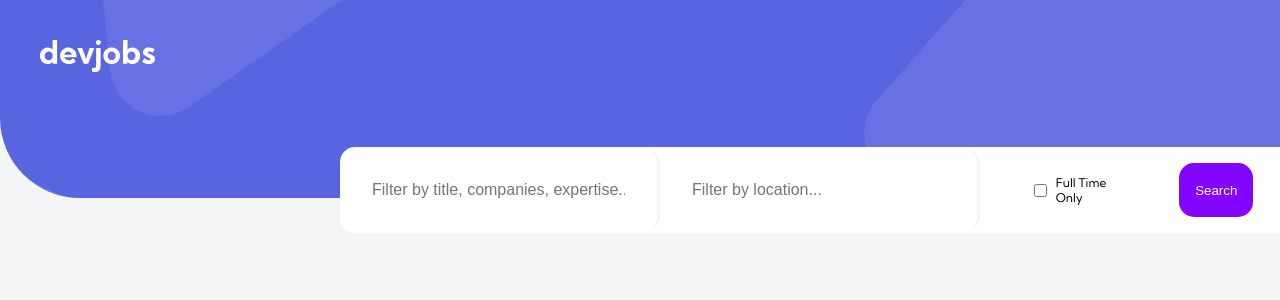
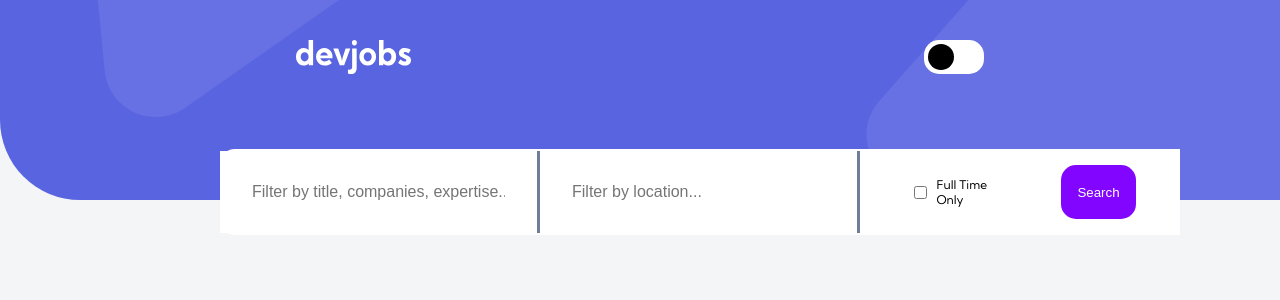
Before and after one commit to timegated/github-jobs-api-react, a React app: page / in a window 1280 px wide. Shown: the top 300 px of the page. Built offline with nearby package versions, Linux system fonts and the light colour scheme; the HTML template or start-up script is replaced by a standard one.

Commit message:
ToggleButton(feat): added a toggle button to the top right of desktop display (nonfunctioning)

```diff
--- a/src/components/Header/Header.js
+++ b/src/components/Header/Header.js
@@ -1,5 +1,6 @@
 import React from 'react';
 import Searchbar from './Searchbar/Searchbar';
+import Toggle from './Toggle/Toggle';
 import styled from 'styled-components';
 import desktopHeaderBg from '../../assets/desktop/bg-pattern-header.svg';
 import logo from '../../assets/desktop/logo.svg';
@@ -16,16 +17,28 @@ const HeaderContainer = styled.header`
   width: 100%;
 `;
 
-const LogoContainer = styled.img`
+const Logo = styled.img`
   max-width: fit-content;
 `;
 
-// Header --> ToggleButton --> SearchBar
+const ToggleContainer = styled.div`
+  display: flex;
+  justify-content: space-around;
+`
+
+// Component Structure
+// Container
+// Flex-Parent ->
+// Logo + ToggleButton: Justify: Space-between/around : Flex-direction: row;
+// Searchbar: Fixed Position: Centered: 3 subsections
 
 const Header = () => {
   return (
     <HeaderContainer>
-          <LogoContainer src={logo} alt="Devjobs logo" />
+        <ToggleContainer>
+          <Logo src={logo} alt="Devjobs logo" />
+          <Toggle />
+        </ToggleContainer>
           <Searchbar />
     </HeaderContainer>
   );
--- a/src/components/Header/Searchbar/Searchbar.js
+++ b/src/components/Header/Searchbar/Searchbar.js
@@ -6,8 +6,9 @@ const SearchForm = styled.form`
   display: flex;
   flex-direction: row;
   top: 75px;
-  left: 25%;
+  left: 15%;
   max-width: 960px;
+  min-width: 320px;
   background: var(--secondary-white);
   align-items: center;
   border-radius: 15px;
@@ -15,13 +16,16 @@ const SearchForm = styled.form`
 
 const FormGroup = styled.div`
   display: flex;
-  border-radius: 15px;
   padding: 1rem;
   flex-direction: row;
   justify-content: space-around;
   background-color: var(--secondary-white);
   flex: 1 0 30%;
-  border-right: 3px solid var(--secondary-lightgrey);
+  border-right: 3px solid var(--secondary-dark-darkgray);
+
+  &:last-child {
+    border-right: none;
+  }
 
   p {
     font-size: 12px;
--- /dev/null
+++ b/src/components/Header/Toggle/Toggle.js
@@ -0,0 +1,71 @@
+import React from 'react';
+import styled from 'styled-components';
+
+const ToggleWrapper = styled.div`
+    display: flex;
+    align-items: center;
+    background: #FFF;
+    border-radius: 15px;
+`;
+
+const ToggleLabel = styled.label`
+    display: inline-block;
+    height: 34px;
+    position: relative;
+    width: 60px;
+
+    input[type=checkbox] {
+        display: none;
+    }
+
+    input[type=checkbox]:checked + .round {
+        background: blue;
+    }
+
+    input[type=checkbox]:checked + .round:before {
+        transform: translateX(26px);
+    }
+`;
+
+const Slider = styled.div`
+    position: absolute;
+    bottom: 0;
+    left: 0;
+    cursor: pointer;
+    right: 0;
+    top: 0;
+    transition: 0.4s;
+    border-radius: 34px;
+
+    &:before {
+        background: #000000;
+        bottom: 4px;
+        content: "";
+        height: 26px;
+        left: 4px;
+        position: absolute;
+        transition: 0.4s;
+        width: 26px;
+        border-radius: 34px;
+    }
+
+    &:after {
+        border-radius: 50px;
+    }
+`;
+
+
+const Toggle = () => {
+    return (
+        <>
+        <ToggleWrapper>
+              <ToggleLabel for="checkbox">
+                <input type="checkbox"/>
+                <Slider className="round"></Slider>
+              </ToggleLabel>
+        </ToggleWrapper>
+        </>
+    );
+};
+
+export default Toggle;
```
